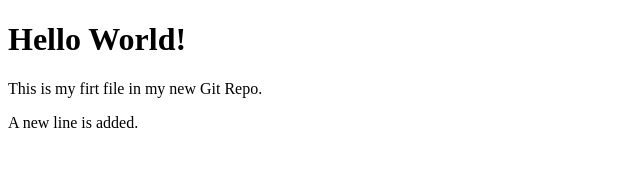
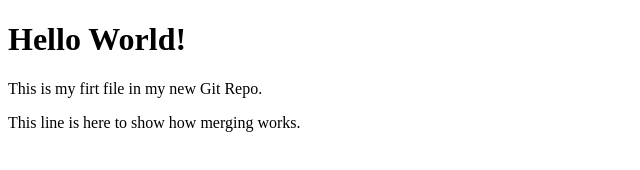
Before and after one commit to rutaslav/Hello-world---front-end-testing, a plain HTML site: page index.html in a window 1280 px wide. Shown: the whole page, without its empty margins (0-640 px from the left). Drawn offline with Linux system fonts and the light colour scheme.

Commit message:
updated index.html with emergency fixes

```diff
--- a/index.html
+++ b/index.html
@@ -10,6 +10,6 @@
 <body>
     <h1>Hello World!</h1>
     <p>This is my firt file in my new Git Repo.</p>
-    <p>A new line is added.</p>
+    <p>This line is here to show how merging works.</p>
 </body>
 </html>
```
